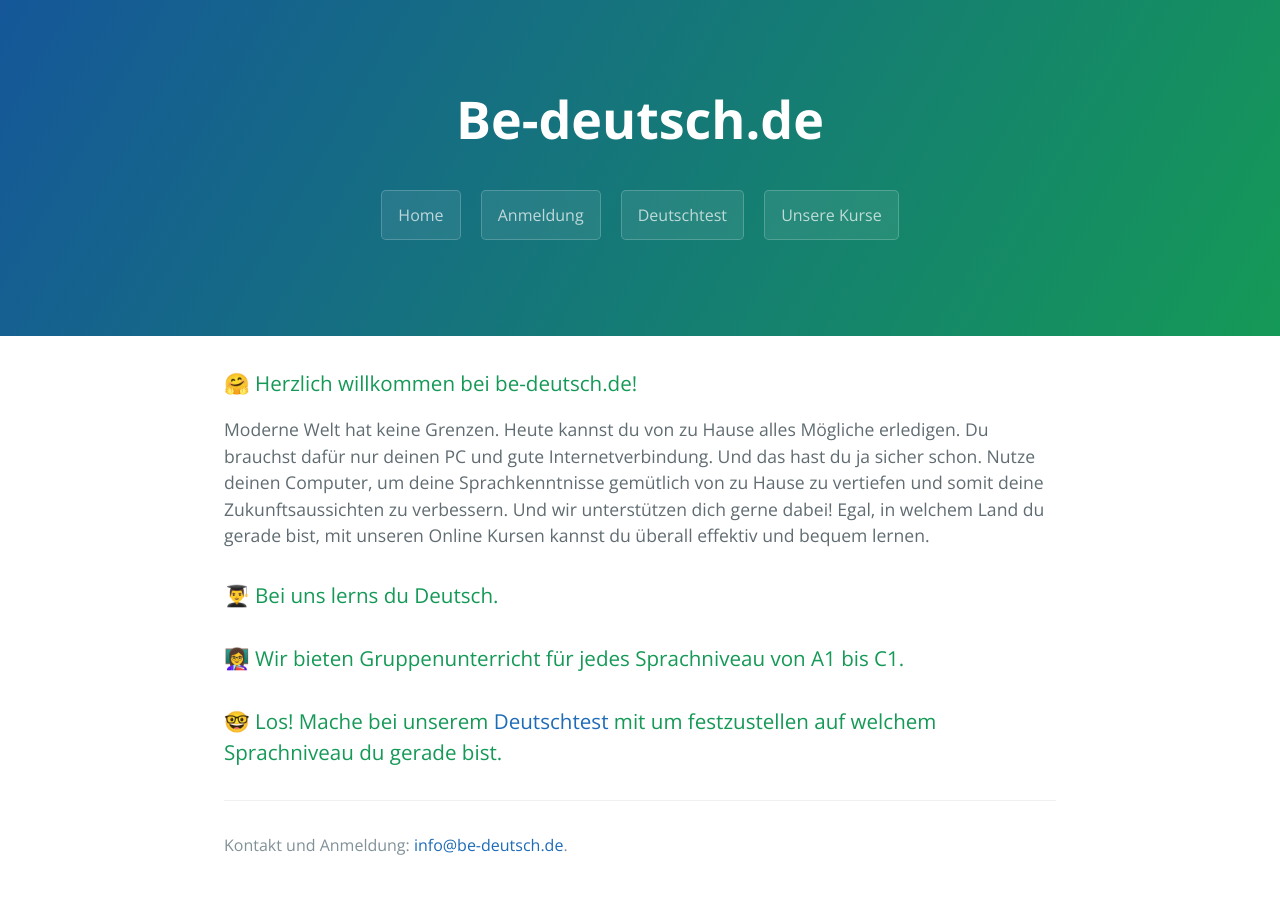
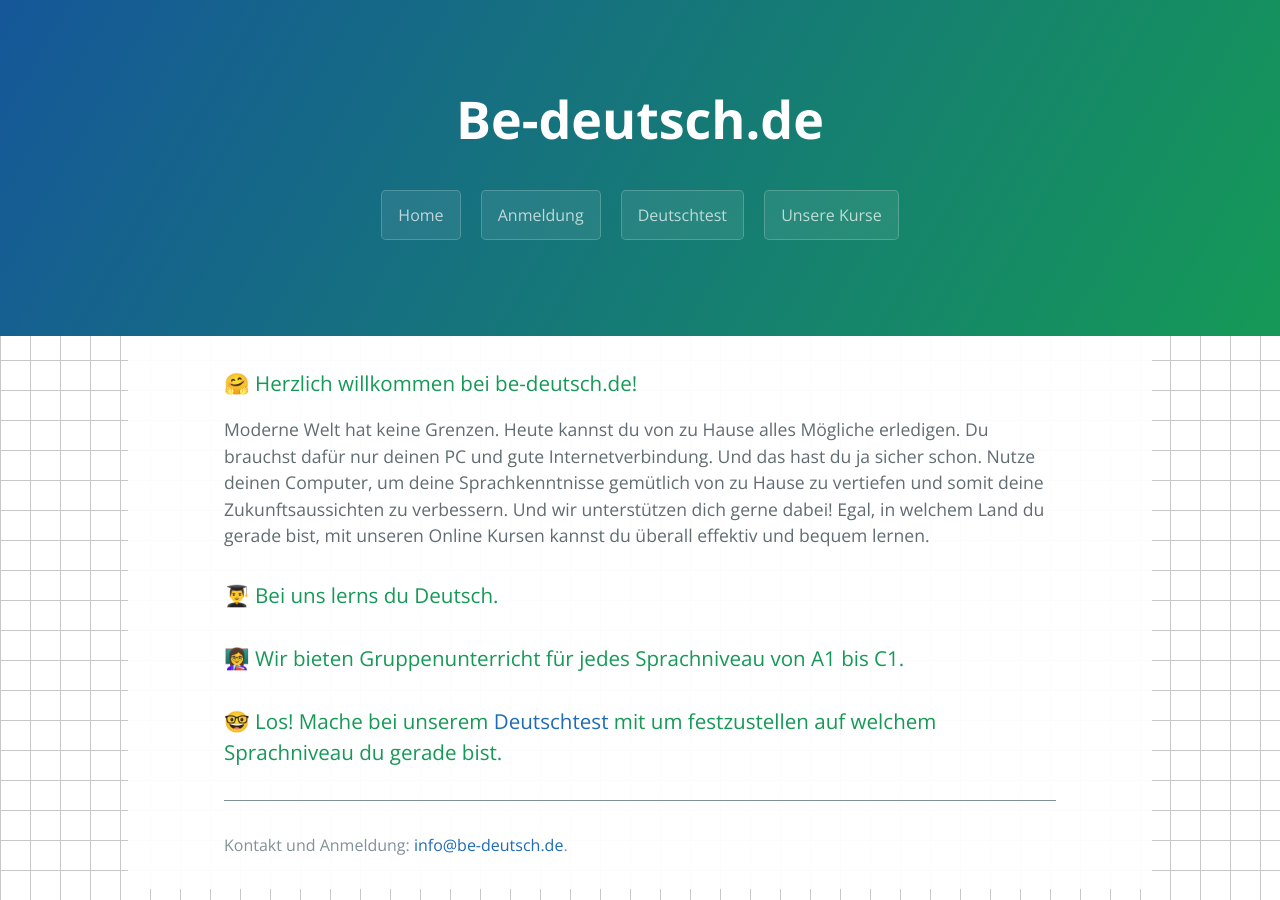
Before and after one commit to vedmin/be-deutsch, a Jekyll site: the page built from index.markdown, in a window 1280 px wide. Built offline with Jekyll 4.4.1, drawn with Linux system fonts in a browser that asks for light colours; our own code applies the rules of GitHub Pages for plain Markdown files.

Commit message:
squered background, changed footer line color, added input field css

```diff
--- a/css/style.css
+++ b/css/style.css
@@ -4,7 +4,14 @@
 html { font-family: sans-serif; /* 1 */ -ms-text-size-adjust: 100%; /* 2 */ -webkit-text-size-adjust: 100%; /* 2 */ }
 
 /** Remove default margin. */
-body { margin: 0; }
+body {
+  margin: 0;
+  /* background-color: #FFFBE6; */
+  background-size: 30px 30px;
+  background-image:
+    linear-gradient(to right, rgb(199, 199, 199) 1px, transparent 1px),
+    linear-gradient(to bottom, rgb(199, 199, 199) 1px, transparent 1px);
+  }
 
 /* HTML5 display definitions ========================================================================== */
 /** Correct `block` display not defined for any HTML5 element in IE 8/9. Correct `block` display not defined for `details` or `summary` in IE 10/11 and Firefox. Correct `block` display not defined for `main` in IE 11. */
@@ -310,6 +317,10 @@ a:hover { text-decoration: underline; }
   right: 0;
 }
 
+input[type=text]:focus {
+  outline: none;
+}
+
 .btn { display: inline-block; margin-bottom: 1rem; color: rgba(255, 255, 255, 0.7); background-color: rgba(255, 255, 255, 0.08); border-color: rgba(255, 255, 255, 0.2); border-style: solid; border-width: 1px; border-radius: 0.3rem; transition: color 0.2s, background-color 0.2s, border-color 0.2s; }
 .btn:hover { color: rgba(255, 255, 255, 0.8); text-decoration: none; background-color: rgba(255, 255, 255, 0.2); border-color: rgba(255, 255, 255, 0.3); }
 .btn + .btn { margin-left: 1rem; }
@@ -333,7 +344,9 @@ a:hover { text-decoration: underline; }
 @media screen and (min-width: 42em) and (max-width: 64em) { .project-tagline { font-size: 1.15rem; } }
 @media screen and (max-width: 42em) { .project-tagline { font-size: 1rem; } }
 
-.main-content { word-wrap: break-word; }
+.main-content { word-wrap: break-word;
+  background-color:rgba(255, 255, 255, 0.95);
+  }
 .main-content :first-child { margin-top: 0; }
 @media screen and (min-width: 64em) { .main-content { max-width: 64rem; padding: 2rem 6rem; margin: 0 auto; font-size: 1.1rem; } }
 @media screen and (min-width: 42em) and (max-width: 64em) { .main-content { padding: 2rem 4rem; font-size: 1.1rem; } }
@@ -361,7 +374,7 @@ a:hover { text-decoration: underline; }
 .main-content dl dd { padding: 0; margin-bottom: 1rem; }
 .main-content hr { height: 2px; padding: 0; margin: 1rem 0; background-color: #eff0f1; border: 0; }
 
-.site-footer { padding-top: 2rem; margin-top: 2rem; border-top: solid 1px #eff0f1; }
+.site-footer { padding-top: 2rem; margin-top: 2rem; border-top: solid 1px #819198; }
 @media screen and (min-width: 64em) { .site-footer { font-size: 1rem; } }
 @media screen and (min-width: 42em) and (max-width: 64em) { .site-footer { font-size: 1rem; } }
 @media screen and (max-width: 42em) { .site-footer { font-size: 0.9rem; } }
```
